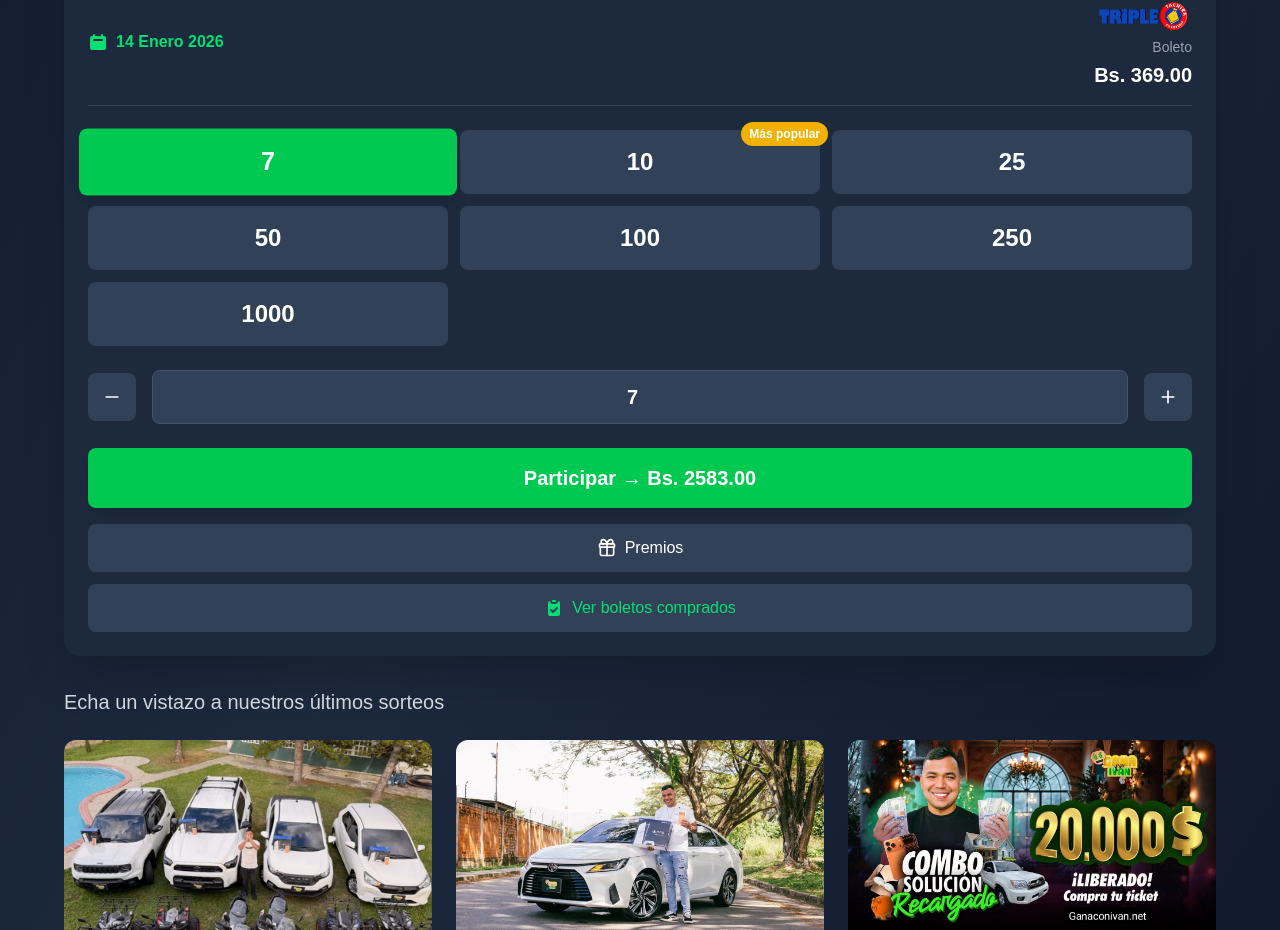
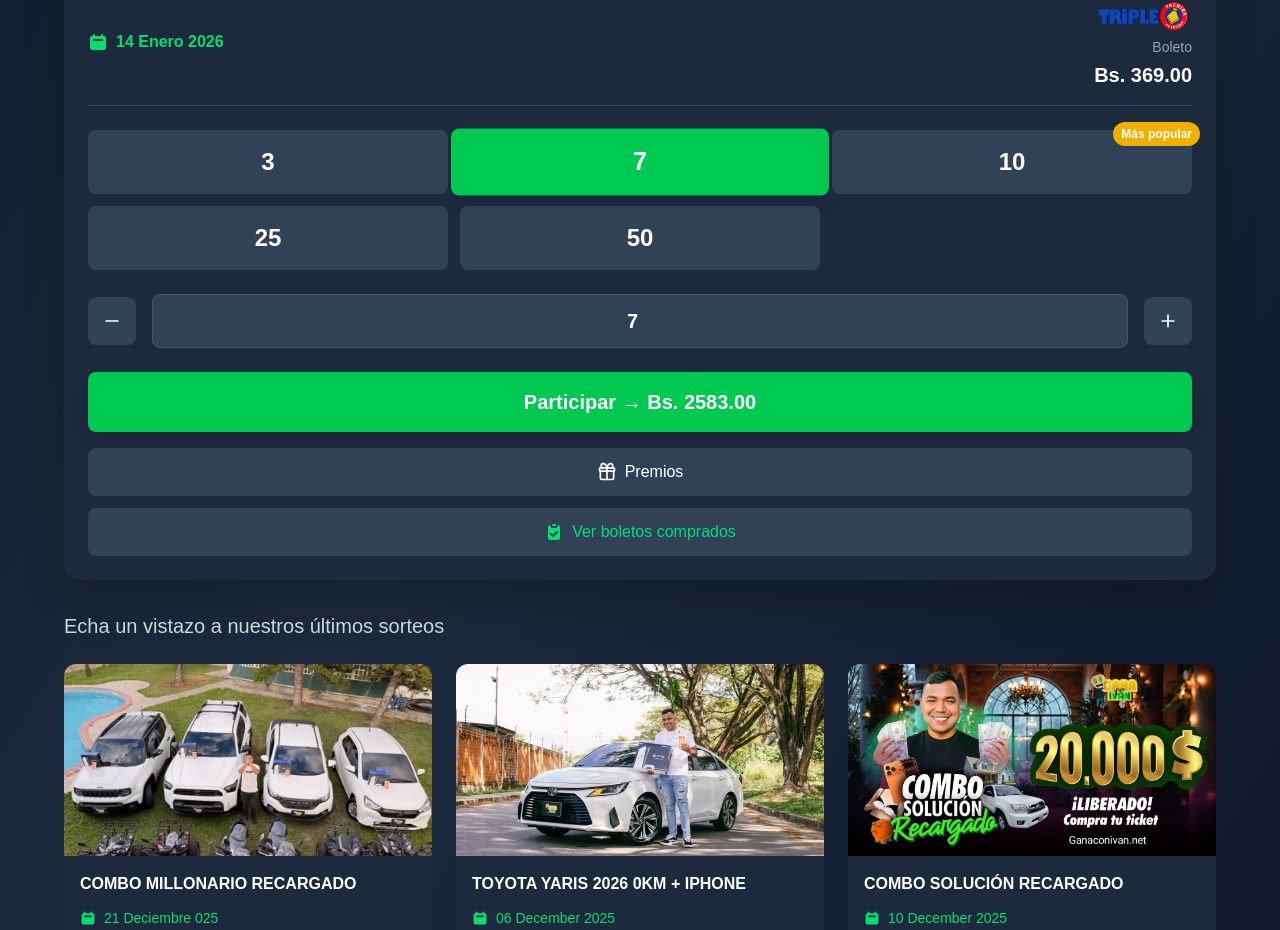
Before and after one commit to digimonapk/sorteo, a Next.js app: page / in a window 1280 px wide. Shown: the part 919-1849 px from the top of the page. Built offline with nearby package versions, Linux system fonts and the light colour scheme.

Commit message:
Update page.tsx

```diff
--- a/app/page.tsx
+++ b/app/page.tsx
@@ -85,7 +85,7 @@ export default function RaffleTickets() {
   const [ticketsSearched, setTicketsSearched] = useState(false);
 
   const ticketPrice = 369.0;
-  const quickOptions = [7, 10, 25, 50, 100, 250,1000];
+  const quickOptions = [3,7, 10, 25, 50];
 
   const [formData, setFormData] = useState({
     fullName: "",
@@ -107,7 +107,7 @@ export default function RaffleTickets() {
       proofFile: null,
     }
   );
-  const MIN_TICKETS = 7;
+  const MIN_TICKETS = 3;
 
   const handleQuantityChange = (value: number) => {
     setSelectedQuantity(Math.max(MIN_TICKETS, value));
```
